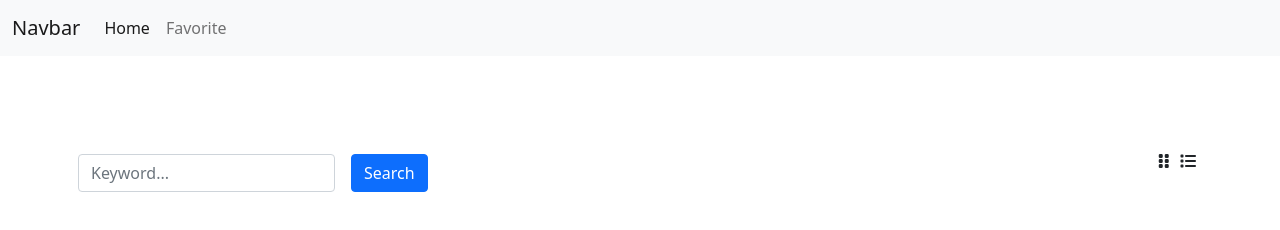
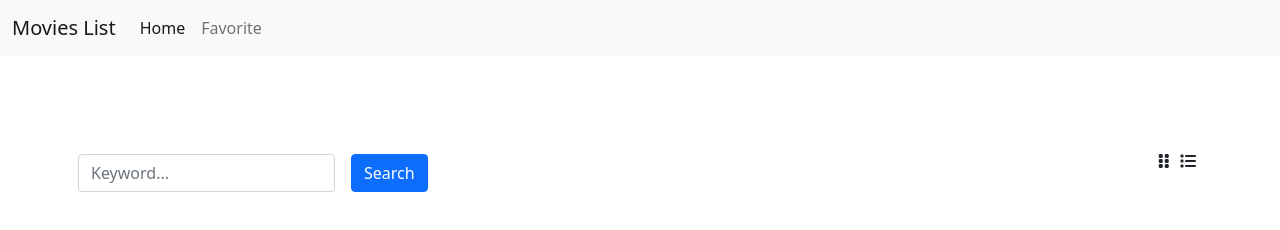
Before and after one commit to waterbear-tw/movies-list, a plain HTML site: page listVersion.html in a window 1280 px wide. Drawn offline with nearby package versions, Linux system fonts and the light colour scheme; no server answers.

Commit message:
try let this file become root.

```diff
--- a/listVersion.html
+++ b/listVersion.html
@@ -15,7 +15,7 @@
   <body>
     <nav class="navbar navbar-expand-lg navbar-light bg-light">
       <div class="container-fluid">
-        <a class="navbar-brand" href="#">Navbar</a>
+        <a class="navbar-brand" href="#">Movies List</a>
         <button
           class="navbar-toggler"
           type="button"
```
